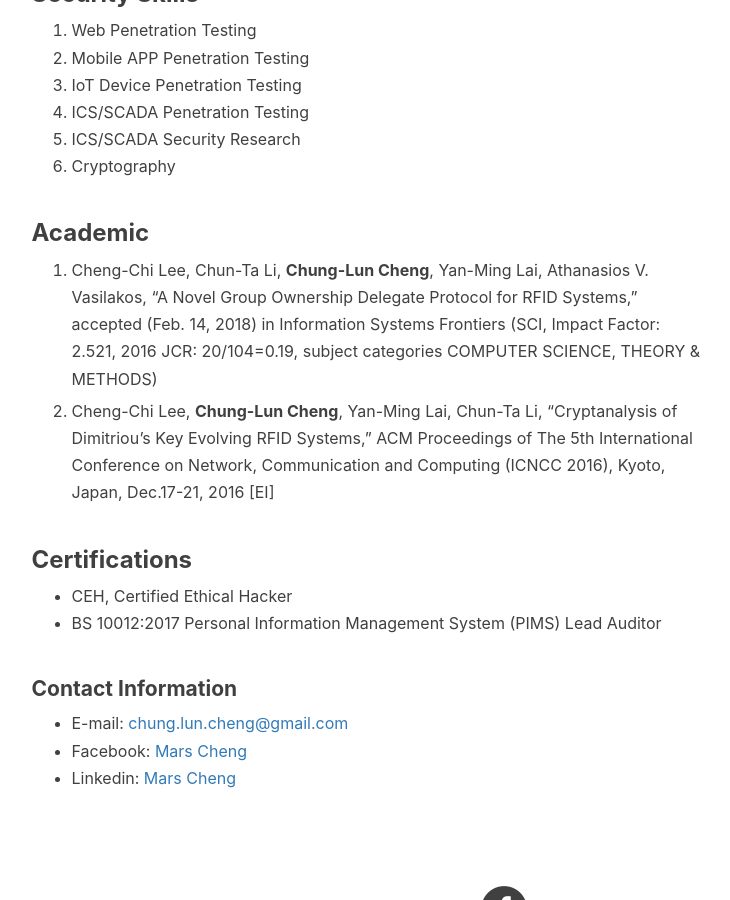
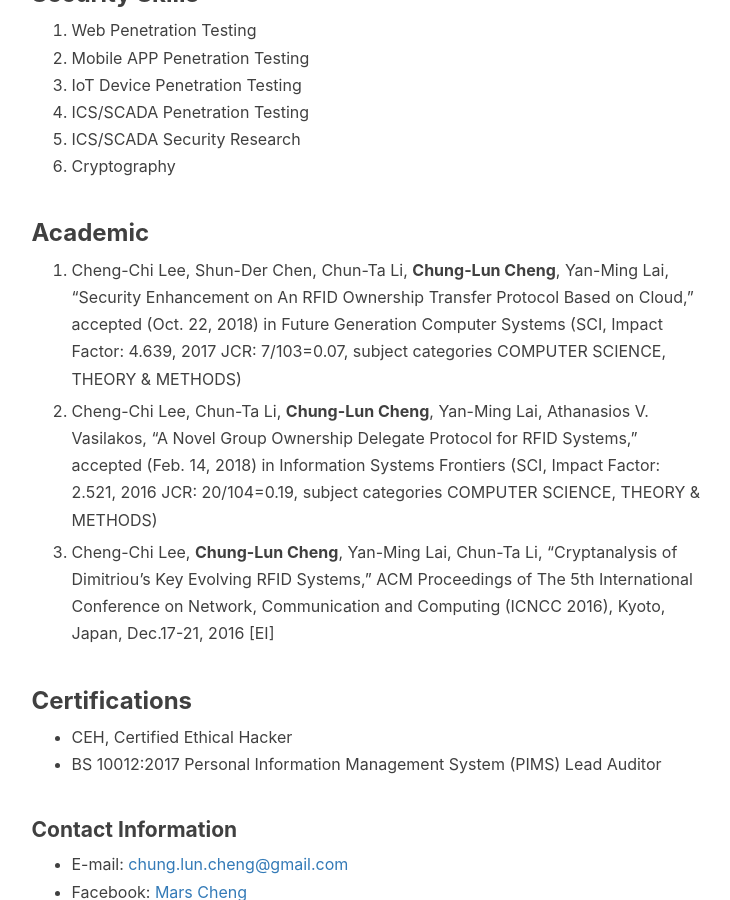
Before and after one commit to Chung-lun/marscheng.github.io, a Jekyll site: the page built from about.html, in a window 1280 px wide and 900 px high, scrolled down 795 px. Shown: the whole window, without its empty margins (136-866 px from the left). Built offline with Jekyll 4.4.1, drawn with Linux system fonts in a browser that asks for light colours; nearby versions of some CDN libraries; comment, search, counter and statistics services are not loaded.

Commit message:
update about me

```diff
--- a/about.html
+++ b/about.html
@@ -36,6 +36,10 @@ header-img: "img/about-me.jpg"
 
       <h3 id="academic"><strong>Academic</strong></h3>
       <ol>
+          <li>
+            <p>Cheng-Chi Lee, Shun-Der Chen, Chun-Ta Li, <strong>Chung-Lun Cheng</strong>, Yan-Ming Lai, “Security Enhancement on An RFID Ownership Transfer Protocol Based on Cloud,” accepted (Oct. 22, 2018) in Future Generation Computer Systems (SCI, Impact Factor: 4.639, 2017 JCR: 7/103=0.07, subject categories COMPUTER SCIENCE, THEORY & METHODS)</p>
+          </li>
+
         <li>
           <p>Cheng-Chi Lee, Chun-Ta Li, <strong>Chung-Lun Cheng</strong>, Yan-Ming Lai, Athanasios V. Vasilakos, “A Novel Group Ownership Delegate Protocol for RFID Systems,” accepted (Feb. 14, 2018) in Information Systems Frontiers (SCI, Impact Factor: 2.521, 2016 JCR: 20/104=0.19, subject categories COMPUTER SCIENCE, THEORY &amp; METHODS)</p>
         </li>
```
Also changed, not shown: _posts/2018-08-24-Abusing SUDO (Linux Privilege Escalation).md (+0 -2 lines).
